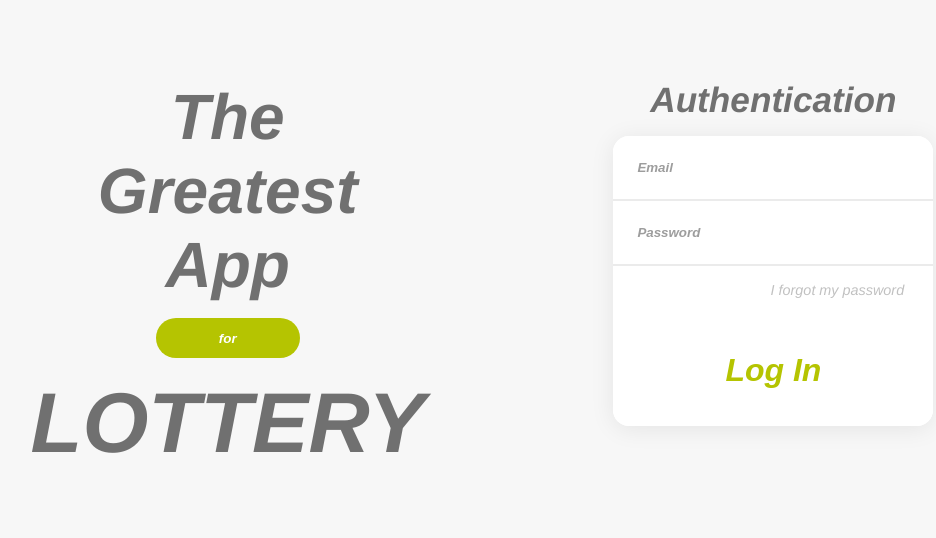
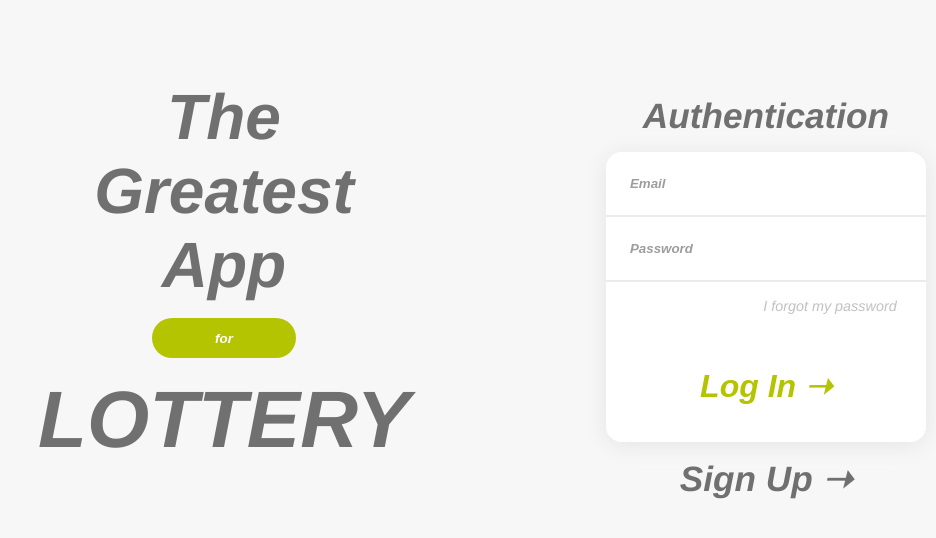
Before and after one commit to emanusantos/greatest-lottery, a React (Create React App) app: page / in a window 1280 px wide. Shown: the top 538 px of the page, without its empty margins (158-1094 px from the left). Built offline with nearby package versions, Linux system fonts and the light colour scheme.

Commit message:
made few changes to Login page and started building the Signup page

```diff
--- a/src/components/GreatestApp.tsx
+++ b/src/components/GreatestApp.tsx
@@ -1,7 +1,7 @@
 import React from 'react';
 import { Container, H1, H2, BtnFor } from "../pages/login/LoginStyles";
 
-const GreatestApp = () => {
+const GreatestApp: React.FC = () => {
     return (
             <Container fd="column" ai="center">
                 <H2>The <br/>Greatest <br/> App</H2>
--- a/src/pages/login/Login.tsx
+++ b/src/pages/login/Login.tsx
@@ -12,8 +12,9 @@ const Login: React.FC = () => {
                     <input type="email" placeholder="Email" id="email" />
                     <input type="text" placeholder="Password" />
                     <a href="/#">I forgot my password</a>
-                    <button>Log In</button>
+                    <button>Log In ➝</button>
                 </Form>
+                <H3>Sign Up ➝</H3>
             </Container>
         </Container>
     );
--- a/src/pages/login/LoginStyles.ts
+++ b/src/pages/login/LoginStyles.ts
@@ -10,7 +10,7 @@ interface Props {
 }
 
 export const H1 = styled.h1`
-    font-size: 5.3rem;
+    font-size: 5rem;
     color: #707070;
 `;
 
@@ -22,6 +22,7 @@ export const H2 = styled.h2`
 export const H3 = styled.h3`
     font-size: 2.2rem;
     color: #707070;
+    margin-top: 1rem;
 `;
 
 export const BtnFor = styled.button`
--- /dev/null
+++ b/src/pages/signup/SignupStyles.ts
@@ -0,0 +1 @@
+import styled from "styled-components";
```
Also changed, not shown: src/pages/signup/Signup.tsx (added, +9 -0 lines).
